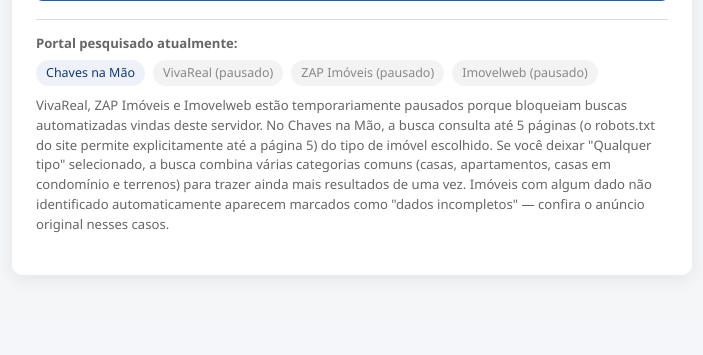
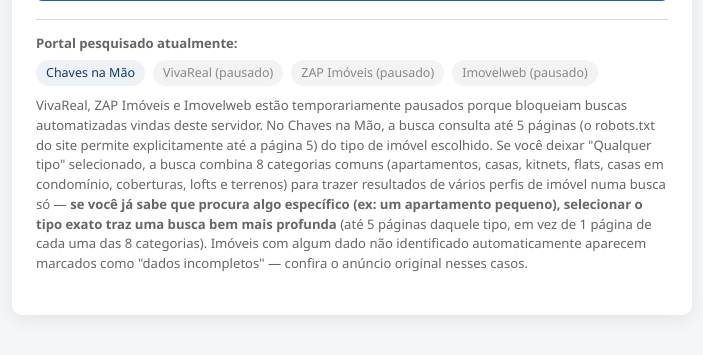
Before and after one commit to ReynaldoCorretor/buscador-imoveis, a Flask app: page / in a window 1280 px wide. Shown: the part 646-1001 px from the top of the page, without its empty margins (288-991 px from the left). Before the commit the page ends 923 px from the top, so only its background shows below. Run offline with Flask 3, Linux system fonts and the light colour scheme.

Commit message:
Add files via upload

```diff
--- a/scrapers.py
+++ b/scrapers.py
@@ -563,10 +563,23 @@ TIPO_PARA_SLUG_CHAVESNAMAO = {
 # quantidade de resultados SEM violar o robots.txt do portal — que
 # bloqueia paginação dentro de uma mesma categoria, não o acesso a
 # categorias diferentes (cada uma tem sua própria "página 1" permitida).
+#
+# IMPORTANTE (corrigido depois que um teste real com "1 quarto, 35-45m²"
+# trouxe só 1 resultado nosso contra 31 no site): a lista original tinha
+# só casas/apartamentos/condomínio/terrenos — nenhuma categoria de imóvel
+# COMPACTO (kitnet, flat, loft, cobertura), que é exatamente onde estão os
+# imóveis pequenos de 1-2 quartos. Terreno também tem baixa relevância
+# aqui (não tem quartos/banheiros) mas foi mantido para não reduzir a
+# cobertura de quem busca terrenos. Lista ampliada para cobrir melhor
+# tanto casas maiores quanto unidades compactas.
 TIPOS_AMPLOS_PADRAO_CHAVESNAMAO = [
+    "apartamentos-a-venda",
     "casas-a-venda",
-    "apartamentos-a-venda",
+    "kitnet-a-venda",
+    "flat-a-venda",
     "casas-em-condominio-a-venda",
+    "coberturas-a-venda",
+    "loft-a-venda",
     "terrenos-a-venda",
 ]
 
@@ -624,10 +637,13 @@ def buscar_chavesnamao(
         paginas_por_categoria = max_paginas or PAGINA_MAXIMA_PERMITIDA_CHAVESNAMAO
     else:
         slugs_categoria = TIPOS_AMPLOS_PADRAO_CHAVESNAMAO
-        # Aumentado de 1 para 2: com o navegador reaproveitado, buscar 2
-        # páginas de cada uma das 4 categorias (até 8 páginas no total)
-        # ainda cabe dentro do orçamento de tempo de segurança abaixo.
-        paginas_por_categoria = max_paginas or 2
+        # Voltado para 1 página por categoria: a lista de categorias
+        # cresceu de 4 para 8 (para cobrir imóveis compactos como kitnet/
+        # flat/loft, que estavam faltando) — com 8 categorias, manter 2
+        # páginas cada arriscaria estourar o tempo do Render de novo.
+        # Priorizamos amplitude (mais categorias) sobre profundidade (mais
+        # páginas por categoria) neste modo "Qualquer tipo".
+        paginas_por_categoria = max_paginas or 1
 
     paginas_por_categoria = max(1, min(paginas_por_categoria, PAGINA_MAXIMA_PERMITIDA_CHAVESNAMAO))
 
--- a/templates/index.html
+++ b/templates/index.html
@@ -187,11 +187,15 @@
             Chaves na Mão, a busca consulta até 5 páginas (o robots.txt do
             site permite explicitamente até a página 5) do tipo de imóvel
             escolhido. Se você deixar "Qualquer tipo" selecionado, a busca
-            combina várias categorias comuns (casas, apartamentos, casas em
-            condomínio e terrenos) para trazer ainda mais resultados de uma
-            vez. Imóveis com algum dado não identificado automaticamente
-            aparecem marcados como "dados incompletos" — confira o
-            anúncio original nesses casos.
+            combina 8 categorias comuns (apartamentos, casas, kitnets,
+            flats, casas em condomínio, coberturas, lofts e terrenos) para
+            trazer resultados de vários perfis de imóvel numa busca só —
+            <strong>se você já sabe que procura algo específico (ex: um
+            apartamento pequeno), selecionar o tipo exato traz uma busca
+            bem mais profunda</strong> (até 5 páginas daquele tipo, em vez
+            de 1 página de cada uma das 8 categorias). Imóveis com algum
+            dado não identificado automaticamente aparecem marcados como
+            "dados incompletos" — confira o anúncio original nesses casos.
         </p>
     </div>
 </div>
```
Also changed, not shown: test_scrapers.py (+8 -7 lines), README.md.
